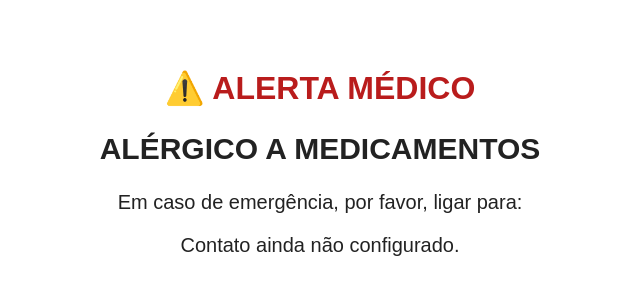
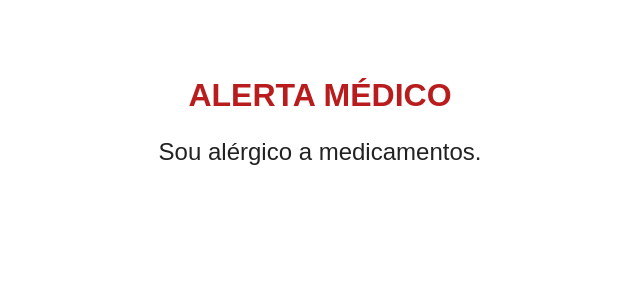
Before and after one commit to Marcosfelipi26/alerta_medico, a plain HTML site: page index.html in a window 1280 px wide. Shown: the whole page, without its empty margins (320-960 px from the left). Drawn offline with Linux system fonts and the light colour scheme.

Commit message:
Simplificar página para somente texto

```diff
--- a/index.html
+++ b/index.html
@@ -1 +1 @@
-<!doctype html><html lang="pt-BR"><head><meta charset="utf-8"><meta name="viewport" content="width=device-width,initial-scale=1"><title>Alerta médico</title><style>body{font:20px Arial,sans-serif;text-align:center;margin:0;padding:48px 20px;color:#222;background:#fff}h1{color:#b91c1c;font-size:32px}</style></head><body><h1>⚠️ ALERTA MÉDICO</h1><h2>ALÉRGICO A MEDICAMENTOS</h2><p>Em caso de emergência, por favor, ligar para:</p><p>Contato ainda não configurado.</p></body></html>
+<!doctype html><html lang="pt-BR"><head><meta charset="utf-8"><meta name="viewport" content="width=device-width,initial-scale=1"><title>ALERTA MÉDICO</title><style>body{font-family:Arial,sans-serif;text-align:center;padding:48px 20px;color:#222;background:#fff}h1{font-size:32px;color:#b91c1c}p{font-size:24px}</style></head><body><h1>ALERTA MÉDICO</h1><p>Sou alérgico a medicamentos.</p></body></html>
```
